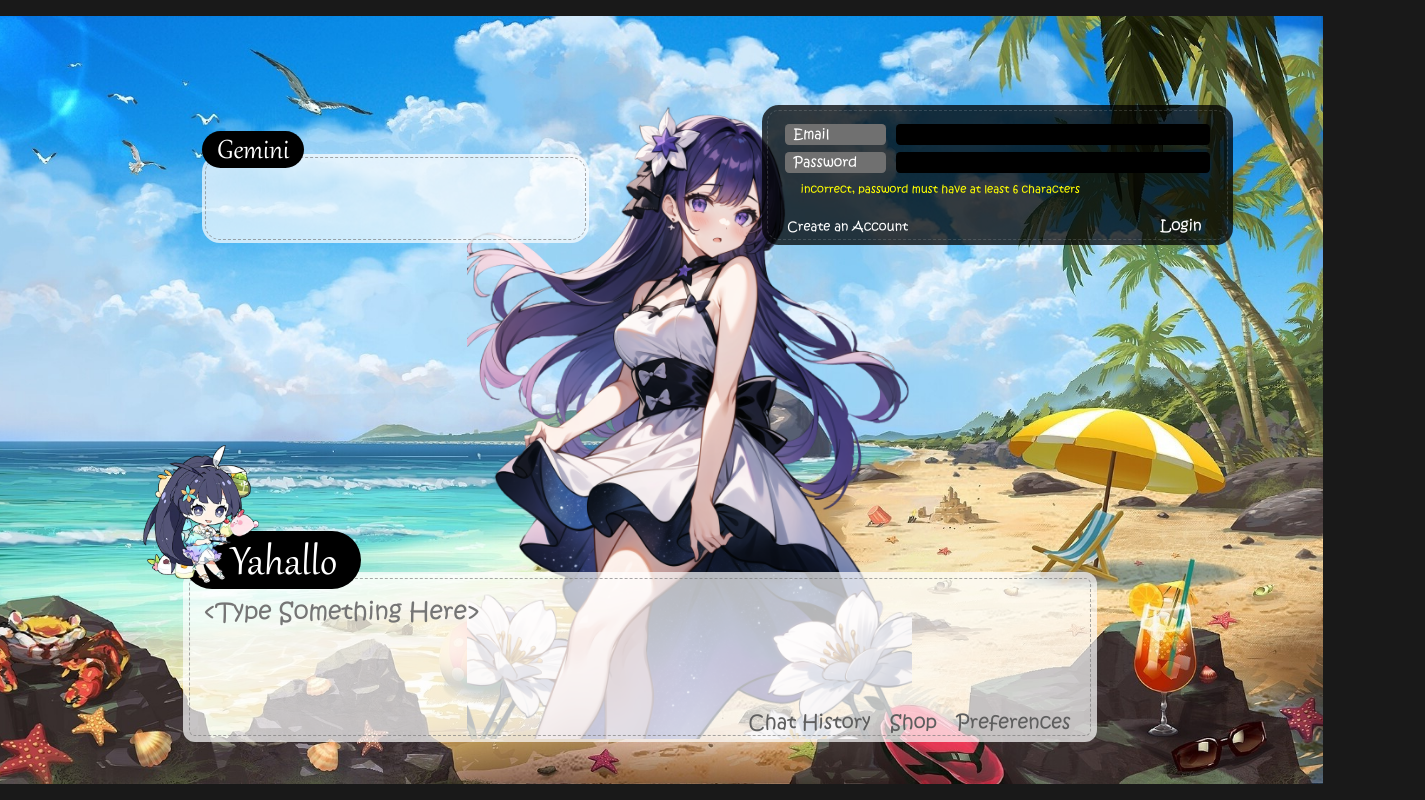
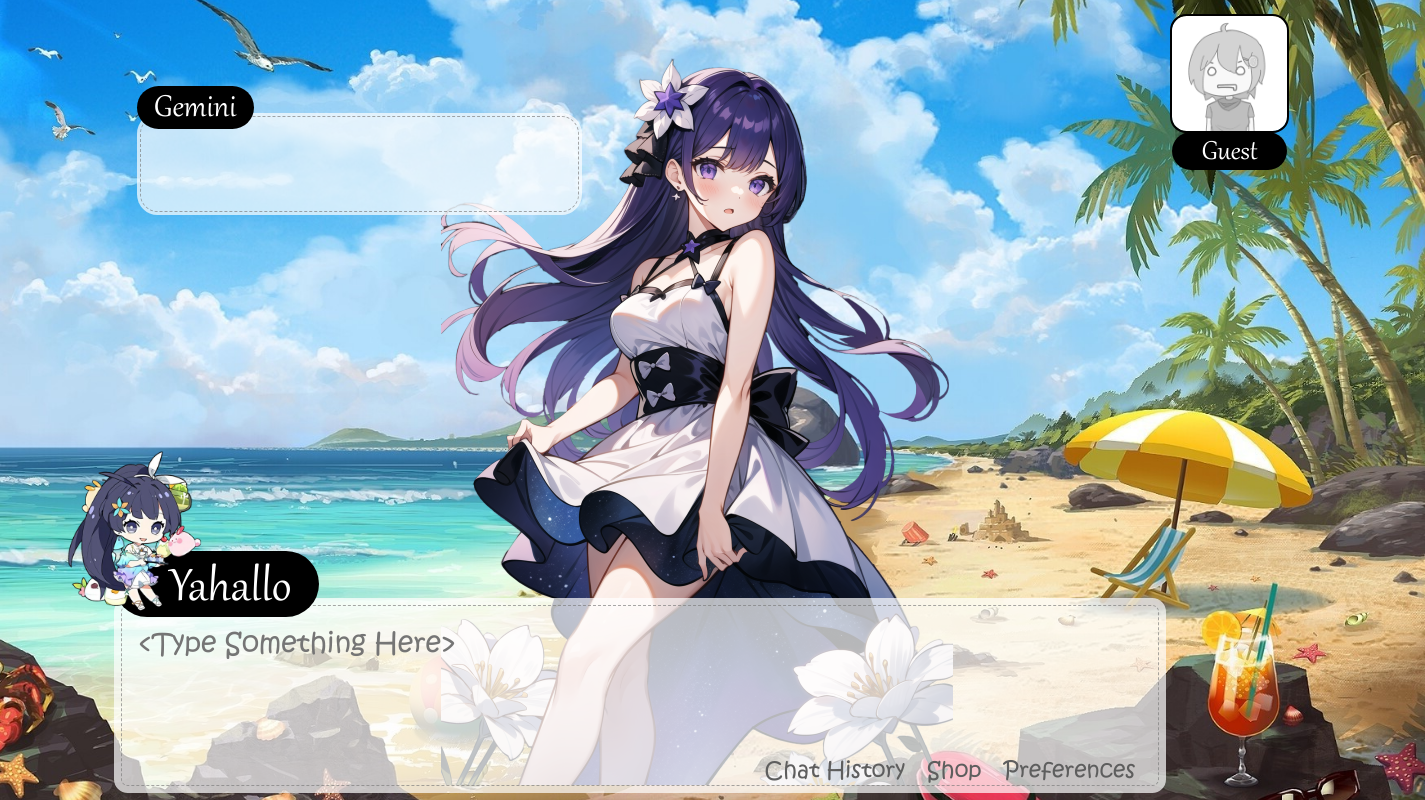
Before and after one commit to RoyCDev/projectWaifu, a React (Vite) app: page / in a window 1280 px wide. Shown: the top 800 px of the page, 1425 px wide, since content can reach past the window. Built offline with nearby package versions, Linux system fonts and the light colour scheme.

Commit message:
form style pt2

```diff
--- a/src/components/AuthForm.css
+++ b/src/components/AuthForm.css
@@ -1,15 +1,12 @@
 form .dark {
-    width: 425px;
-    right: 85px;
-    top: 85px;
+    width: 175px;
+    right: 100px;
 
-    font-size: 13px;
-    padding: 18px 12px 8px;
-    border-radius: 16px;
+    padding: 18px 15px;
+    border-radius: 12px;
     outline-offset: -6px;
-
     position: absolute;
-    zoom: 1.05
+    zoom: 1.1;
 }
 
 .dark input,
@@ -22,67 +19,79 @@ form .dark {
     user-select: none;
 }
 
-.dark p,
-.dark label {
-    display: inline-block;
+.dark div {
+    display: flex;
+    flex-direction: column;
+    align-items: baseline;
+    margin-bottom: 2px;
 }
 
-.dark div {
-    display: flex;
-    justify-content: space-evenly;
-    margin-bottom: 6px
+span::before {
+    position: absolute;
+    content: "";
+    display: inline-block;
+    margin-top: 6.5px;
+    width: 4px;
+    height: 12.8px;
+    border-radius: 50px;
+    background-color: #707070;
 }
 
 .dark label {
-    background-color: #707070;
-
-    width: 80px;
-    padding: 1px 8px;
-    border-radius: 4px;
+    padding-left: 4px;
+    font-size: 9.5px;
+    margin-bottom: 2px;
+    margin-left: 5px;
 }
 
 .dark input {
-    font-size: 11.5px;
-    background-color: black;
+    background-color: rgba(0, 0, 0, 0.65);
     color: white;
 
-    width: calc(100% - 140px);
-    padding: 2px 7px;
-    border-radius: 4px;
+    width: 100%;
+    font-size: 10.5px;
+    padding: 1.5px 8px;
+    box-sizing: border-box;
 
     border: none;
+    border-radius: 5px;
     outline: none;
 }
 
-.dark ul {
-    font-size: 12px;
-    padding: 0;
-    padding-top: 15px;
-    margin: 0 12px;
+.dark p {
+    color: yellow;
+    height: 24.73px;
 
-    display: flex;
-    justify-content: space-between;
-    align-items: baseline;
+    margin: 8px 0 0 8px;
+    font-size: 8.5px;
+
 }
 
 .dark li {
     display: inline;
+    font-size: 9px;
+}
+
+.dark li:hover {
+    color: yellow;
 }
 
 .dark li button {
     background-color: transparent;
-    font-size: 14.5px;
     border: none;
     color: inherit;
+
+    font-size: 13.5px;
+    padding: 0;
+    margin-top: 3px;
 }
 
-.dark p,
-.dark li:hover {
-    color: yellow;
+.dark ul {
+    display: flex;
+    flex-direction: column;
+
+    font-size: 12px;
+    padding-left: 0;
+    margin-top: 15px;
+    margin-bottom: 0;
 }
-
-
-.dark p {
-    font-size: 10.5px;
-    margin: 0 25px;
-}
--- a/src/components/AuthForm.jsx
+++ b/src/components/AuthForm.jsx
@@ -27,7 +27,6 @@ function AuthForm() {
                 'Content-Type': 'application/json',
             }
         })
-        console.log(res)
     }
 
     const toggleMode = () => {
@@ -40,7 +39,7 @@ function AuthForm() {
             <Outline className="dark">
                 {isRegisterMode &&
                     <div>
-                        <label htmlFor="username"> Username </label>
+                        <span><label htmlFor="username"> Username </label></span>
                         <input type="text" name="username" id="username" autoComplete="off" required
                             onChange={handleChange}
                             value={inputs.username || ""} />
@@ -48,14 +47,14 @@ function AuthForm() {
                 }
 
                 <div>
-                    <label htmlFor="email"> Email </label>
+                    <span><label htmlFor="email"> Email </label></span>
                     <input type="email" name="email" id="email" autoComplete="off" required
                         onChange={handleChange}
                         value={inputs.email || ""} />
                 </div>
 
                 <div>
-                    <label htmlFor="password"> Password </label>
+                    <span><label htmlFor="password"> Password </label></span>
                     <input type="password" name="password" id="password" autoComplete="off" required
                         onChange={handleChange}
                         value={inputs.password || ""} />
--- /dev/null
+++ b/src/components/UserProfile.css
@@ -0,0 +1,19 @@
+.profile img {
+    width: 100px;
+    height: 100px;
+    object-fit: cover;
+    border-radius: 12.5px;
+    outline: 2.5px solid black;
+
+    user-select: none;
+}
+
+.profile .nameTag {
+    font-size: 27.5px;
+    text-align: center;
+
+    width: 100%;
+    padding-top: 5px;
+    margin: -3px auto 0;
+    box-sizing: border-box;
+}
--- /dev/null
+++ b/src/components/UserProfile.jsx
@@ -0,0 +1,26 @@
+import { useState } from "react"
+
+import avatar from "../assets/avatar/Guest.png"
+import NameTag from "./NameTag"
+import AuthForm from "./AuthForm"
+import "./userProfile.css"
+
+function UserProfile() {
+    const [isFormVisible, setIsFormVisible] = useState(false);
+
+    const handleClick = () => {
+        setIsFormVisible(prev => !prev)
+    }
+
+    return (
+        <>
+            <section className="profile">
+                {isFormVisible && <AuthForm />}
+                <img onClick={handleClick} src={avatar} alt="" />
+                <NameTag onClick={handleClick}>Guest</NameTag>
+            </section>
+        </>
+    )
+}
+
+export default UserProfile;
--- a/src/pages/MainPage.css
+++ b/src/pages/MainPage.css
@@ -15,6 +15,7 @@ body {
     background-size: 100% 100%;
     z-index: 0;
     position: relative;
+    zoom: 1.15;
 }
 
 .user1,
@@ -24,7 +25,7 @@ body {
 }
 
 .user1 {
-    top: 115px;
+    top: 111px;
     left: 245px;
 }
 
@@ -61,3 +62,9 @@ body {
     top: -80px;
     z-index: 2;
 }
+
+.profile {
+    position: absolute;
+    right: 120px;
+    top: 50px;
+}
--- a/src/pages/MainPage.jsx
+++ b/src/pages/MainPage.jsx
@@ -1,7 +1,7 @@
 import { useState, useEffect } from "react";
 import axios from "axios";
 
-import AuthForm from "../components/AuthForm";
+import UserProfile from "../components/UserProfile";
 import ChatBox from "../components/ChatBox";
 import AiAvatar from "../assets/avatar/Ai.png"
 import userAvatar from "../assets/avatar/User.png"
@@ -73,7 +73,7 @@ function MainPage() {
 
     return (
         <main className="chat">
-            <AuthForm />
+            <UserProfile />
             <ChatBox
                 className="user1" user="Gemini" avatar={AiAvatar}
                 value={dynamicRes}
```
Also changed, not shown: src/assets/avatar/Guest.png (added).
